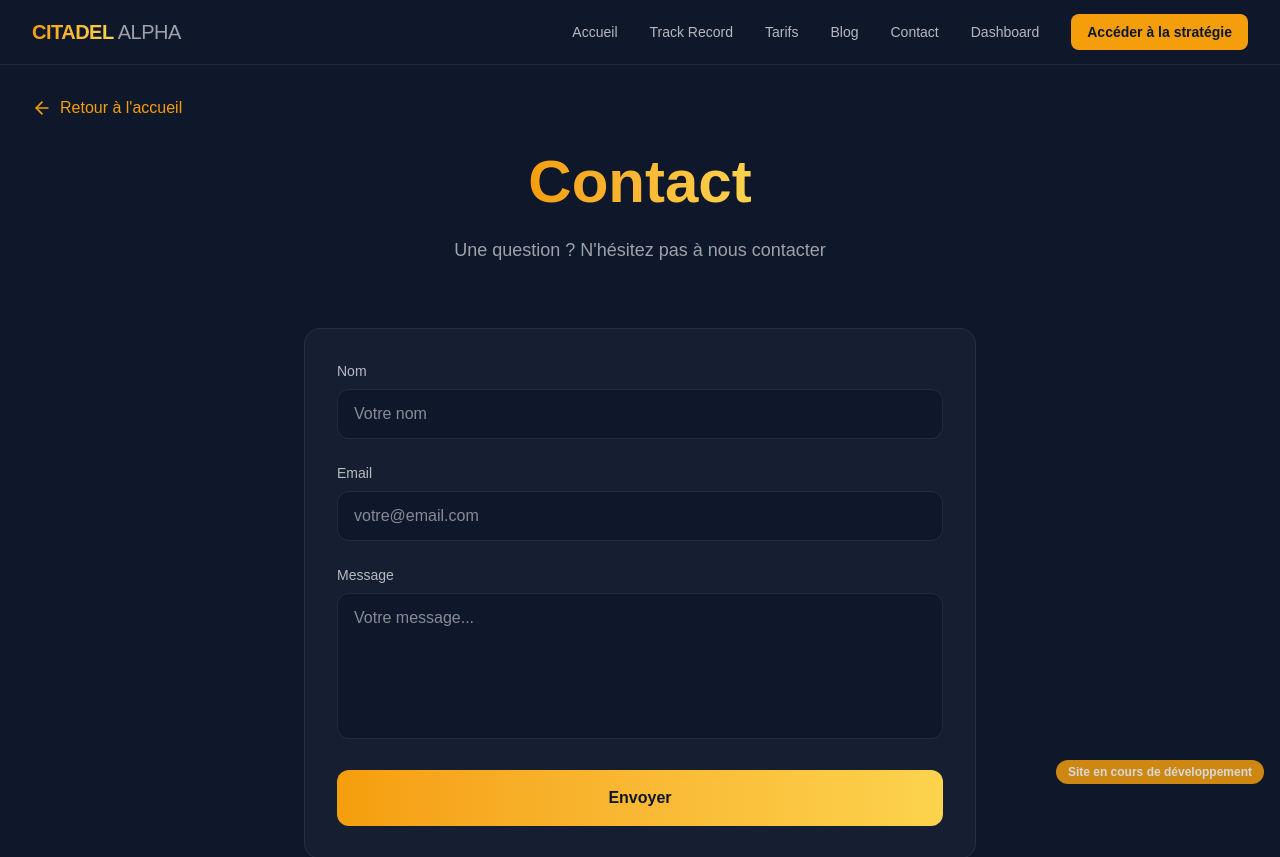
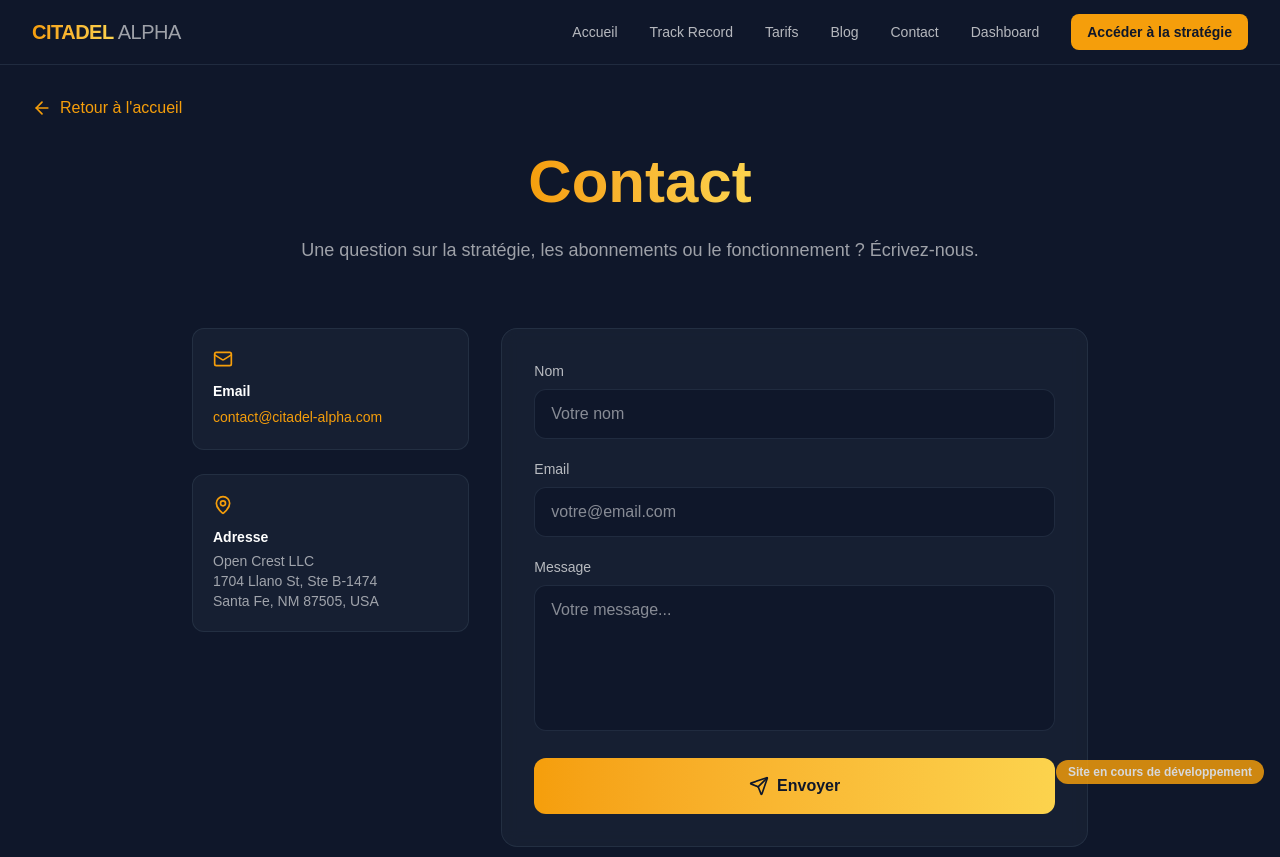
Before and after one commit to muraltechstudio-ops/citadel-alpha-v3, a Next.js app: page /contact in a window 1280 px wide. Shown: the top 857 px of the page. Built offline with nearby package versions, Linux system fonts and the light colour scheme.

Commit message:
Mentions legales + formulaire contact fonctionnel + infos Open Crest LLC

```diff
--- /dev/null
+++ b/app/api/contact/route.ts
@@ -0,0 +1,57 @@
+import { NextResponse } from "next/server"
+import { Resend } from "resend"
+
+export async function POST(request: Request) {
+  try {
+    const { name, email, message } = await request.json()
+
+    if (!name || !email || !message) {
+      return NextResponse.json(
+        { error: "Tous les champs sont requis" },
+        { status: 400 }
+      )
+    }
+
+    if (!/^[^\s@]+@[^\s@]+\.[^\s@]+$/.test(email)) {
+      return NextResponse.json(
+        { error: "Email invalide" },
+        { status: 400 }
+      )
+    }
+
+    // Send email notification to admin
+    const resend = new Resend(process.env.RESEND_API_KEY!)
+    const fromEmail = process.env.FROM_EMAIL || "contact@citadel-alpha.com"
+
+    await resend.emails.send({
+      from: `Citadel Alpha <${fromEmail}>`,
+      to: "contact@citadel-alpha.com",
+      subject: `[Citadel Alpha] Nouveau message de ${name}`,
+      html: `
+        <!DOCTYPE html>
+        <html>
+        <head><meta charset="utf-8"></head>
+        <body style="font-family:sans-serif;background:#f4f4f4;padding:24px;">
+          <div style="max-width:500px;margin:0 auto;background:#fff;border-radius:12px;padding:24px;">
+            <h2 style="color:#1a1a2e;margin-top:0;">Nouveau message de contact</h2>
+            <table style="width:100%;border-collapse:collapse;">
+              <tr><td style="padding:8px 0;color:#666;font-size:14px;">Nom</td><td style="padding:8px 0;font-weight:600;">${name}</td></tr>
+              <tr><td style="padding:8px 0;color:#666;font-size:14px;">Email</td><td style="padding:8px 0;font-weight:600;">${email}</td></tr>
+            </table>
+            <hr style="border:none;border-top:1px solid #eee;margin:16px 0;" />
+            <p style="font-size:14px;line-height:1.6;white-space:pre-wrap;">${message}</p>
+          </div>
+        </body>
+        </html>
+      `,
+    })
+
+    return NextResponse.json({ success: true })
+  } catch (error) {
+    console.error("Contact error:", error)
+    return NextResponse.json(
+      { error: "Erreur lors de l'envoi du message. Veuillez réessayer." },
+      { status: 500 }
+    )
+  }
+}
--- a/app/contact/page.tsx
+++ b/app/contact/page.tsx
@@ -1,10 +1,41 @@
 "use client"
 
-import { motion } from 'framer-motion'
-import { ArrowLeft, Mail, MapPin, Phone } from 'lucide-react'
-import Link from 'next/link'
+import { useState } from "react"
+import { motion } from "framer-motion"
+import { ArrowLeft, Mail, MapPin, Send, Check, Loader2 } from "lucide-react"
+import Link from "next/link"
 
 export default function ContactPage() {
+  const [formData, setFormData] = useState({ name: "", email: "", message: "" })
+  const [status, setStatus] = useState<"idle" | "loading" | "success" | "error">("idle")
+  const [statusMessage, setStatusMessage] = useState("")
+
+  const handleSubmit = async (e: React.FormEvent) => {
+    e.preventDefault()
+    setStatus("loading")
+
+    try {
+      const res = await fetch("/api/contact", {
+        method: "POST",
+        headers: { "Content-Type": "application/json" },
+        body: JSON.stringify(formData),
+      })
+
+      if (res.ok) {
+        setStatus("success")
+        setStatusMessage("Message envoyé avec succès ! Nous vous répondrons dans les plus brefs délais.")
+        setFormData({ name: "", email: "", message: "" })
+      } else {
+        const data = await res.json()
+        setStatus("error")
+        setStatusMessage(data.error || "Erreur lors de l'envoi")
+      }
+    } catch {
+      setStatus("error")
+      setStatusMessage("Erreur de connexion. Veuillez réessayer.")
+    }
+  }
+
   return (
     <main className="pt-24 pb-16 bg-[#0F172A] min-h-screen">
       <div className="max-w-7xl mx-auto px-4 sm:px-6 lg:px-8">
@@ -24,29 +55,123 @@ export default function ContactPage() {
             </span>
           </h1>
           <p className="text-lg text-[#FEFEFE]/60 max-w-3xl mx-auto">
-            Une question ? N'hésitez pas à nous contacter
+            Une question sur la stratégie, les abonnements ou le fonctionnement ? Écrivez-nous.
           </p>
         </motion.div>
 
-        <div className="max-w-2xl mx-auto">
-          <div className="bg-[#1E293B]/50 backdrop-blur-sm border border-[#334155]/50 rounded-2xl p-8">
-            <form className="space-y-6">
+        <div className="grid grid-cols-1 md:grid-cols-3 gap-8 max-w-4xl mx-auto">
+          {/* Contact info */}
+          <div className="space-y-6">
+            <motion.div
+              initial={{ opacity: 0, x: -20 }}
+              animate={{ opacity: 1, x: 0 }}
+              transition={{ duration: 0.4, delay: 0.2 }}
+              className="bg-[#1E293B]/50 border border-[#334155]/50 rounded-xl p-5"
+            >
+              <Mail size={20} className="text-[#F59E0B] mb-3" />
+              <h3 className="text-sm font-bold text-white mb-1">Email</h3>
+              <a href="mailto:contact@citadel-alpha.com" className="text-sm text-[#F59E0B] hover:underline">
+                contact@citadel-alpha.com
+              </a>
+            </motion.div>
+
+            <motion.div
+              initial={{ opacity: 0, x: -20 }}
+              animate={{ opacity: 1, x: 0 }}
+              transition={{ duration: 0.4, delay: 0.3 }}
+              className="bg-[#1E293B]/50 border border-[#334155]/50 rounded-xl p-5"
+            >
+              <MapPin size={20} className="text-[#F59E0B] mb-3" />
+              <h3 className="text-sm font-bold text-white mb-1">Adresse</h3>
+              <p className="text-sm text-[#FEFEFE]/60">
+                Open Crest LLC<br />
+                1704 Llano St, Ste B-1474<br />
+                Santa Fe, NM 87505, USA
+              </p>
+            </motion.div>
+          </div>
+
+          {/* Contact form */}
+          <div className="md:col-span-2">
+            <motion.div
+              initial={{ opacity: 0, y: 20 }}
+              animate={{ opacity: 1, y: 0 }}
+              transition={{ duration: 0.4, delay: 0.1 }}
+              className="bg-[#1E293B]/50 backdrop-blur-sm border border-[#334155]/50 rounded-2xl p-8"
+            >
+              {status === "success" ? (
+                <div className="text-center py-8">
+                  <div className="inline-flex items-center justify-center w-16 h-16 rounded-full bg-[#10B981]/20 mb-4">
+                    <Check size={32} className="text-[#10B981]" />
+                  </div>
+                  <p className="text-[#10B981] font-medium">{statusMessage}</p>
+                  <button
+                    onClick={() => setStatus("idle")}
+                    className="mt-4 text-sm text-[#F59E0B] hover:underline"
+                  >
+                    Envoyer un autre message
+                  </button>
+                </div>
+              ) : (
+                <form onSubmit={handleSubmit} className="space-y-5">
                   <div>
                     <label className="block text-sm text-[#FEFEFE]/70 mb-2">Nom</label>
-                <input type="text" className="w-full px-4 py-3 bg-[#0F172A] border border-[#334155]/50 rounded-xl text-white focus:border-[#F59E0B]/50 outline-none transition-colors" placeholder="Votre nom" />
+                    <input
+                      type="text"
+                      required
+                      value={formData.name}
+                      onChange={(e) => setFormData({ ...formData, name: e.target.value })}
+                      className="w-full px-4 py-3 bg-[#0F172A] border border-[#334155]/50 rounded-xl text-white focus:border-[#F59E0B]/50 outline-none transition-colors"
+                      placeholder="Votre nom"
+                    />
                   </div>
                   <div>
                     <label className="block text-sm text-[#FEFEFE]/70 mb-2">Email</label>
-                <input type="email" className="w-full px-4 py-3 bg-[#0F172A] border border-[#334155]/50 rounded-xl text-white focus:border-[#F59E0B]/50 outline-none transition-colors" placeholder="votre@email.com" />
+                    <input
+                      type="email"
+                      required
+                      value={formData.email}
+                      onChange={(e) => setFormData({ ...formData, email: e.target.value })}
+                      className="w-full px-4 py-3 bg-[#0F172A] border border-[#334155]/50 rounded-xl text-white focus:border-[#F59E0B]/50 outline-none transition-colors"
+                      placeholder="votre@email.com"
+                    />
                   </div>
                   <div>
                     <label className="block text-sm text-[#FEFEFE]/70 mb-2">Message</label>
-                <textarea rows={5} className="w-full px-4 py-3 bg-[#0F172A] border border-[#334155]/50 rounded-xl text-white focus:border-[#F59E0B]/50 outline-none transition-colors resize-none" placeholder="Votre message..."></textarea>
+                    <textarea
+                      required
+                      rows={5}
+                      value={formData.message}
+                      onChange={(e) => setFormData({ ...formData, message: e.target.value })}
+                      className="w-full px-4 py-3 bg-[#0F172A] border border-[#334155]/50 rounded-xl text-white focus:border-[#F59E0B]/50 outline-none transition-colors resize-none"
+                      placeholder="Votre message..."
+                    />
                   </div>
-              <button type="submit" className="w-full px-8 py-4 bg-gradient-to-r from-[#F59E0B] to-[#FCD34D] text-[#0F172A] font-bold rounded-xl hover:from-[#FCD34D] hover:to-[#F59E0B] transition-all duration-300">
-                Envoyer
+
+                  {status === "error" && (
+                    <p className="text-sm text-[#EF4444]">{statusMessage}</p>
+                  )}
+
+                  <button
+                    type="submit"
+                    disabled={status === "loading"}
+                    className="w-full px-8 py-4 bg-gradient-to-r from-[#F59E0B] to-[#FCD34D] text-[#0F172A] font-bold rounded-xl hover:from-[#FCD34D] hover:to-[#F59E0B] transition-all duration-300 disabled:opacity-50 flex items-center justify-center space-x-2"
+                  >
+                    {status === "loading" ? (
+                      <>
+                        <Loader2 size={20} className="animate-spin" />
+                        <span>Envoi en cours...</span>
+                      </>
+                    ) : (
+                      <>
+                        <Send size={20} />
+                        <span>Envoyer</span>
+                      </>
+                    )}
                   </button>
                 </form>
+              )}
+            </motion.div>
           </div>
         </div>
       </div>
--- a/app/mentions-legales/page.tsx
+++ b/app/mentions-legales/page.tsx
@@ -26,29 +26,59 @@ export default function MentionsLegalesPage() {
           <div className="space-y-8 text-[#FEFEFE]/70 leading-relaxed">
             <section>
               <h2 className="text-xl font-bold text-white mb-3">Éditeur du site</h2>
-              <p>Open Crest LLC<br />
-              Société à responsabilité limitée<br />
-              Contact : contact@citadel-alpha.com</p>
+              <p className="mb-2">
+                <strong className="text-white">Open Crest LLC</strong><br />
+                Société à responsabilité limitée<br />
+                1704 Llano St, Ste B-1474<br />
+                Santa Fe, NM 87505<br />
+                États-Unis
+              </p>
+              <p>
+                Company Number : <strong className="text-white">0008094299</strong><br />
+                EIN : <strong className="text-white">38-4394129</strong>
+              </p>
+            </section>
+
+            <section>
+              <h2 className="text-xl font-bold text-white mb-3">Directeur de la publication</h2>
+              <p><strong className="text-white">Cyril Rancurel</strong></p>
+            </section>
+
+            <section>
+              <h2 className="text-xl font-bold text-white mb-3">Contact</h2>
+              <p>Email : <a href="mailto:contact@citadel-alpha.com" className="text-[#F59E0B] hover:underline">contact@citadel-alpha.com</a></p>
+            </section>
+
+            <section>
+              <h2 className="text-xl font-bold text-white mb-3">Hébergement</h2>
+              <p>
+                Le site est hébergé par :<br />
+                <strong className="text-white">Vercel Inc.</strong><br />
+                340 S Lemon Ave #4133<br />
+                Walnut, CA 91789<br />
+                États-Unis<br />
+                <a href="https://vercel.com" target="_blank" rel="noopener noreferrer" className="text-[#F59E0B] hover:underline">https://vercel.com</a>
+              </p>
             </section>
 
             <section>
               <h2 className="text-xl font-bold text-white mb-3">Propriété intellectuelle</h2>
-              <p>L&apos;ensemble des contenus du site (textes, graphismes, logos, données chiffrées) est la propriété exclusive d&apos;Open Crest LLC. Toute reproduction ou utilisation sans autorisation est interdite.</p>
+              <p>L&apos;ensemble des contenus du site (textes, graphismes, logos, données chiffrées, algorithmes) est la propriété exclusive d&apos;Open Crest LLC. Toute reproduction, distribution ou utilisation sans autorisation écrite préalable est interdite et sanctionnée par les dispositions du Code de la Propriété Intellectuelle.</p>
             </section>
 
             <section>
-              <h2 className="text-xl font-bold text-white mb-3">Limitation de responsabilité</h2>
-              <p>Les informations fournies sur ce site le sont à titre indicatif uniquement. Le trading comporte des risques financiers importants. Les performances passées ne préjugent pas des résultats futurs. Open Crest LLC ne saurait être tenu responsable des décisions d&apos;investissement prises sur la base de ces informations.</p>
+              <h2 className="text-xl font-bold text-white mb-3">Risques et limitation de responsabilité</h2>
+              <p>Les informations fournies sur ce site le sont à titre indicatif uniquement et ne constituent en aucun cas un conseil en investissement personnalisé. Le trading et l&apos;investissement comportent des risques financiers importants, y compris la perte partielle ou totale du capital investi. Les performances passées ne préjugent pas des résultats futurs. Open Crest LLC ne saurait être tenu responsable des pertes ou dommages directs ou indirects résultant de l&apos;utilisation des informations présentées sur ce site.</p>
             </section>
 
             <section>
-              <h2 className="text-xl font-bold text-white mb-3">Données personnelles</h2>
-              <p>Conformément au RGPD, vous disposez d&apos;un droit d&apos;accès, de rectification et de suppression de vos données personnelles. Pour exercer ce droit, contactez-nous à contact@citadel-alpha.com.</p>
+              <h2 className="text-xl font-bold text-white mb-3">Données personnelles (RGPD)</h2>
+              <p>Conformément au Règlement Général sur la Protection des Données (RGPD) et aux lois applicables, vous disposez d&apos;un droit d&apos;accès, de rectification, de portabilité et de suppression de vos données personnelles. Vous pouvez également vous opposer au traitement de vos données. Pour exercer ces droits, contactez-nous à <a href="mailto:contact@citadel-alpha.com" className="text-[#F59E0B] hover:underline">contact@citadel-alpha.com</a>. Les données collectées via le formulaire d&apos;abonnement sont utilisées uniquement pour l&apos;envoi des signaux de trading et ne sont jamais cédées à des tiers.</p>
             </section>
 
             <section>
               <h2 className="text-xl font-bold text-white mb-3">Droit applicable</h2>
-              <p>Les présentes mentions légales sont régies par le droit américain et européen. Tout litige relève des tribunaux compétents.</p>
+              <p>Les présentes mentions légales sont régies par le droit de l&apos;État du Nouveau-Mexique, États-Unis, et par le droit européen en ce qui concerne la protection des données personnelles. Tout litige relève des tribunaux compétents de Santa Fe, Nouveau-Mexique.</p>
             </section>
           </div>
 
```
Lines whose indentation alone changed are shown as unchanged.
